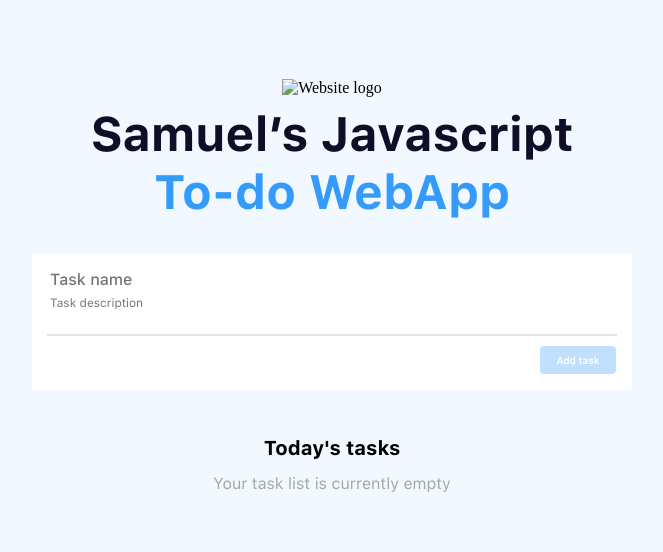
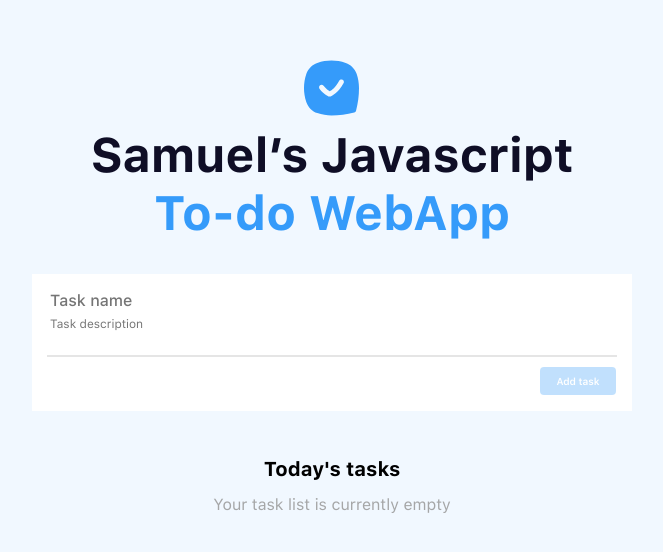
Before and after one commit to sammyflek/TodoApp, a plain HTML site: page index.html in a window 1280 px wide. Shown: the part 128-680 px from the top of the page, without its empty margins (308-971 px from the left). Drawn offline with Linux system fonts and the light colour scheme.

Commit message:
Update index.html

```diff
--- a/index.html
+++ b/index.html
@@ -11,7 +11,7 @@
        <div id="main-area">
               <div id="container-header">
               <div id="logo">
-                     <img src="./Images/comment-check_17720271 1.svg" alt="Website logo" class="logo">
+                     <img src="https://github.com/sammyflek/TodoApp/blob/main/comment-check_17720271%201.svg" alt="Website logo" class="logo">
               </div>
               <div id="title">Samuel’s Javascript <span id="blue-title">To-do WebApp</span></div>
               </div>
```
